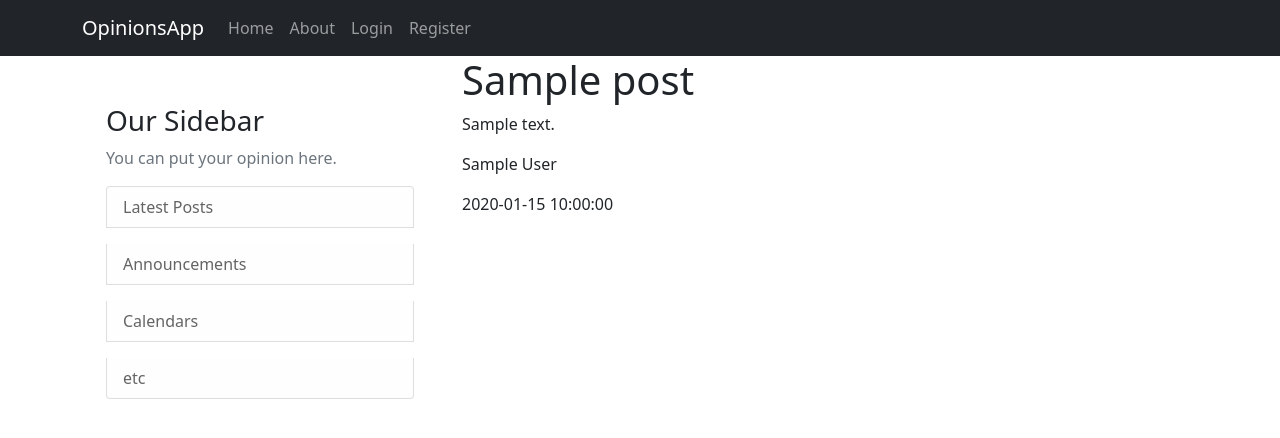
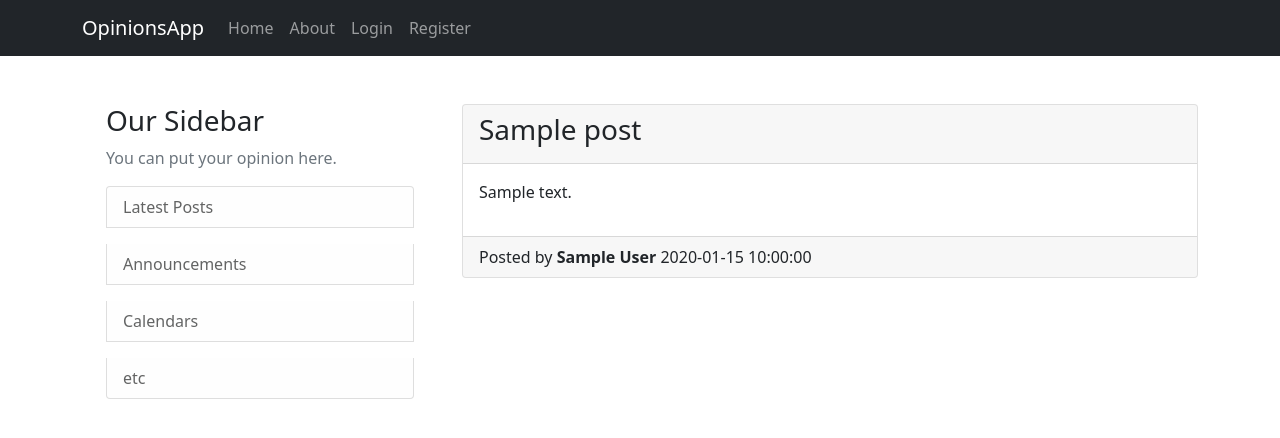
Before and after one commit to Moni-que/OpinionsApp, a Flask app: template templates/home.html in a window 1280 px wide. Shown: the top 438 px of the page. Run offline with Flask 2, Linux system fonts and the light colour scheme; the template is opened without the code that fills it: most values are stand-ins (such as "Sample title", 1, 10 or a date in 2020).

Commit message:
style posts

```diff
--- a/templates/home.html
+++ b/templates/home.html
@@ -2,9 +2,16 @@
 
 {% block content %}
     {% for post in posts %}
-        <h1>{{ post.title }}</h1>
-        <p>{{ post.content }}</p>
-        <p>{{ post.author }}</p>
-        <p>{{ post.date_posted }}</p>
+    <div class="card mt-5">
+        <div class="card-header">
+            <h3>{{ post.title }}</h3>
+        </div>
+        <div class="card-body">
+            <p>{{ post.content }}</p>
+        </div>
+        <div class="card-footer">
+            <span>Posted by <strong>{{ post.author }}</strong> </span> <span>{{ post.date_posted }}</span>
+        </div>
+    </div>
     {% endfor %}
 {% endblock%}
```
